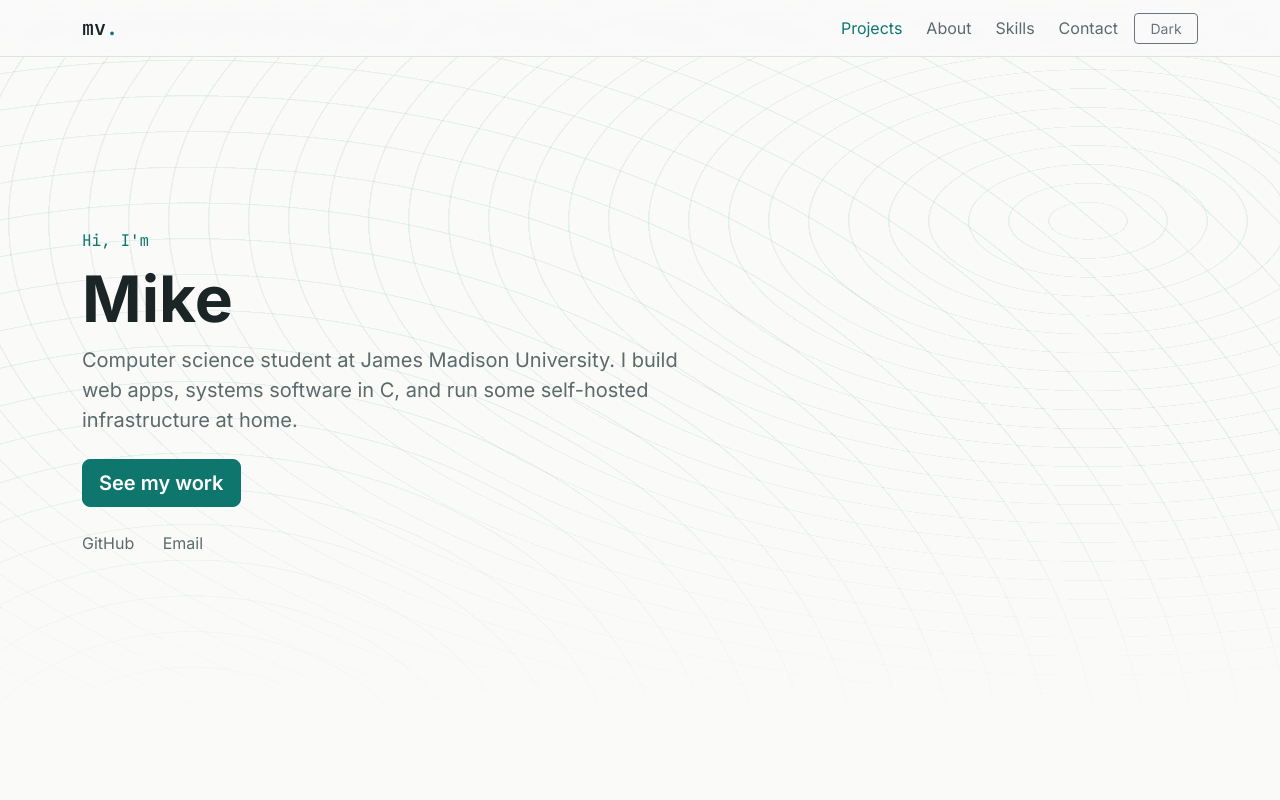
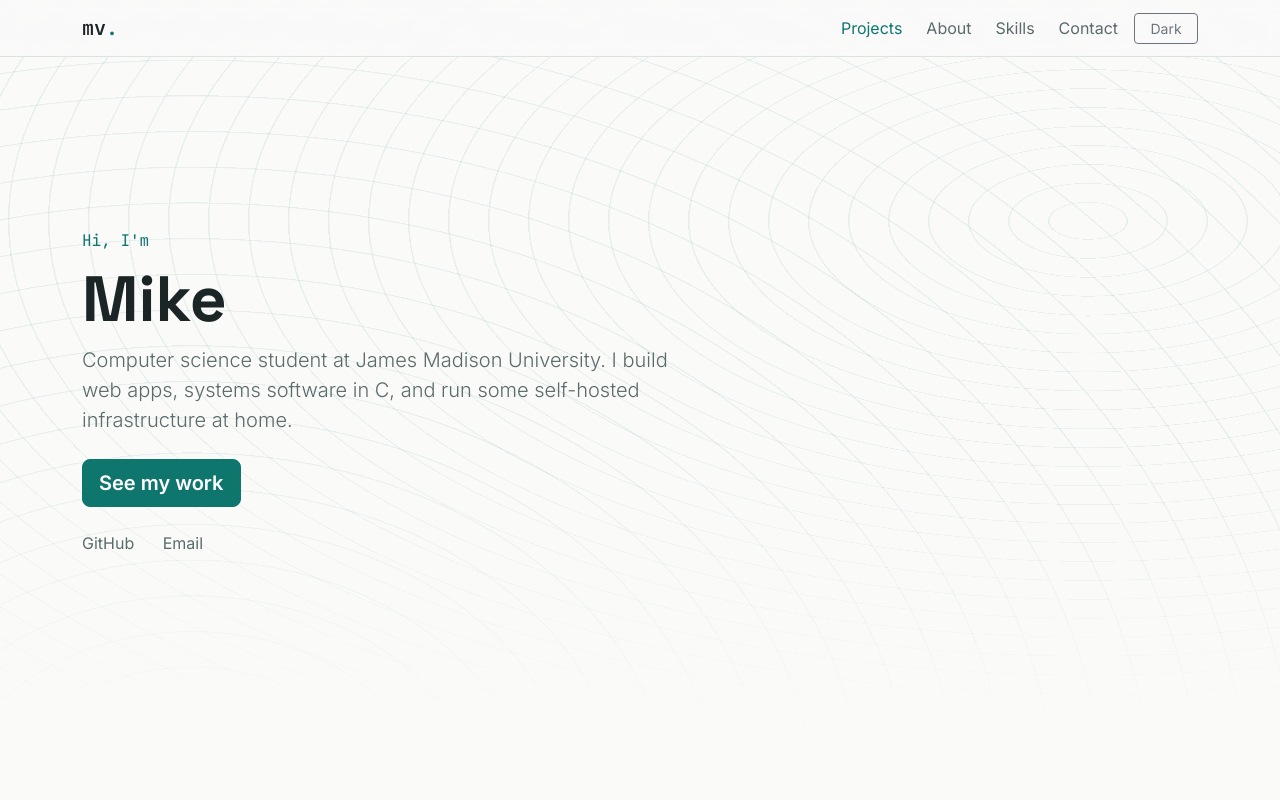
Before and after one commit to vancem5/vancem5.github.io, a plain HTML site: page index.html in a window 1280 px wide. Shown: the top 800 px of the page. Drawn offline with nearby package versions, Linux system fonts and the light colour scheme.

Commit message:
added new fonts to css

```diff
--- a/css/style.css
+++ b/css/style.css
@@ -1,6 +1,29 @@
 /* ==========================================================
    Overrides layered on top of Bootstrap 5.3
    ========================================================== */
+
+/* ---------- Self-hosted fonts (variable, Latin subset, SIL OFL) ---------- */
+@font-face {
+  font-family: "Space Grotesk";
+  src: url("../fonts/space-grotesk-latin-wght-normal.woff2") format("woff2");
+  font-weight: 300 700;
+  font-style: normal;
+  font-display: swap;
+}
+@font-face {
+  font-family: "Inter";
+  src: url("../fonts/inter-latin-wght-normal.woff2") format("woff2");
+  font-weight: 100 900;
+  font-style: normal;
+  font-display: swap;
+}
+@font-face {
+  font-family: "JetBrains Mono";
+  src: url("../fonts/jetbrains-mono-latin-wght-normal.woff2") format("woff2");
+  font-weight: 100 800;
+  font-style: normal;
+  font-display: swap;
+}
 
 :root,
 [data-bs-theme="dark"] {
@@ -21,6 +44,7 @@
   --bs-secondary-color: var(--text-muted);
   --bs-border-color: var(--border);
   --bs-body-font-family: "Inter", system-ui, -apple-system, "Segoe UI", sans-serif;
+  --font-heading: "Space Grotesk", system-ui, -apple-system, "Segoe UI", sans-serif;
 }
 
 [data-bs-theme="light"] {
@@ -44,6 +68,9 @@
 
 html { scroll-behavior: smooth; scroll-padding-top: 4.5rem; }
 body { background: var(--surface); color: var(--text); }
+h1, h2, h3, h4, h5, h6,
+.h1, .h2, .h3, .h4, .h5, .h6,
+.display-3 { font-family: var(--font-heading); }
 
 .mono { font-family: "JetBrains Mono", ui-monospace, monospace; }
 .accent { color: var(--accent); }
```
